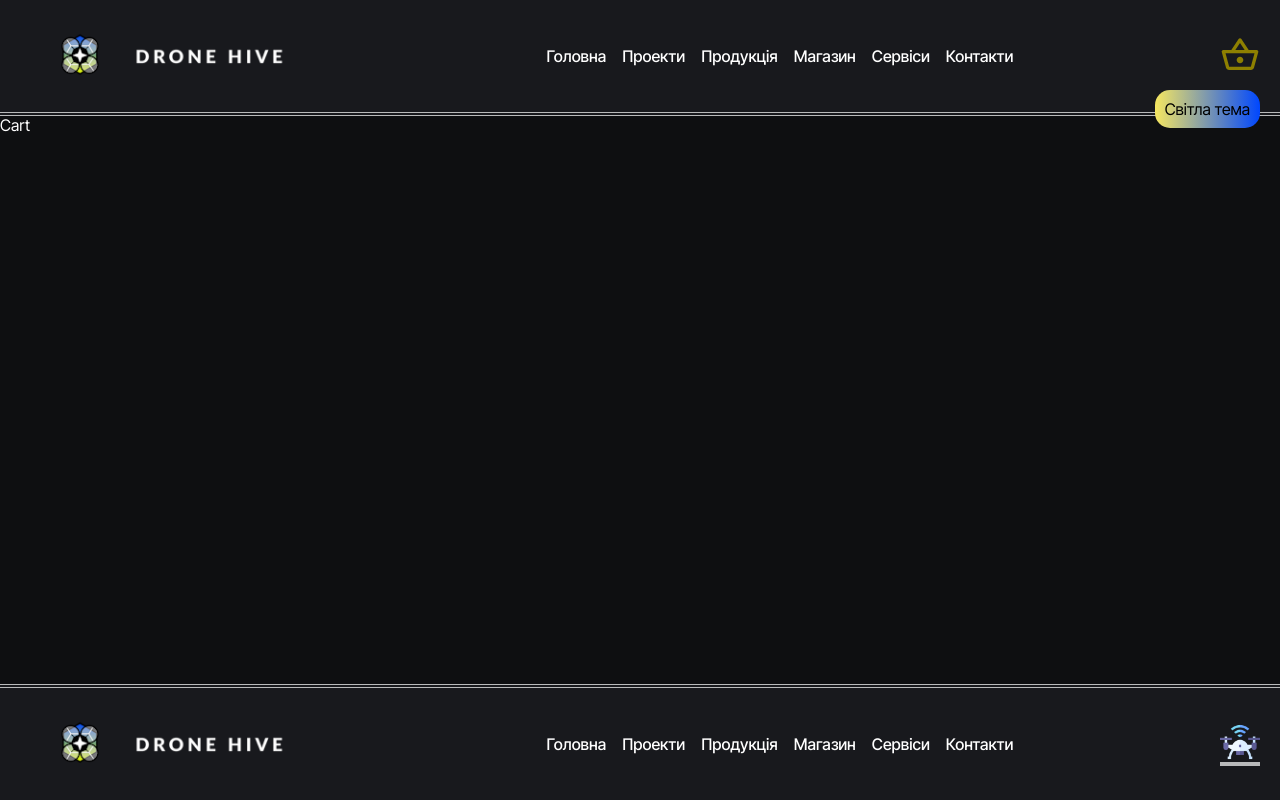
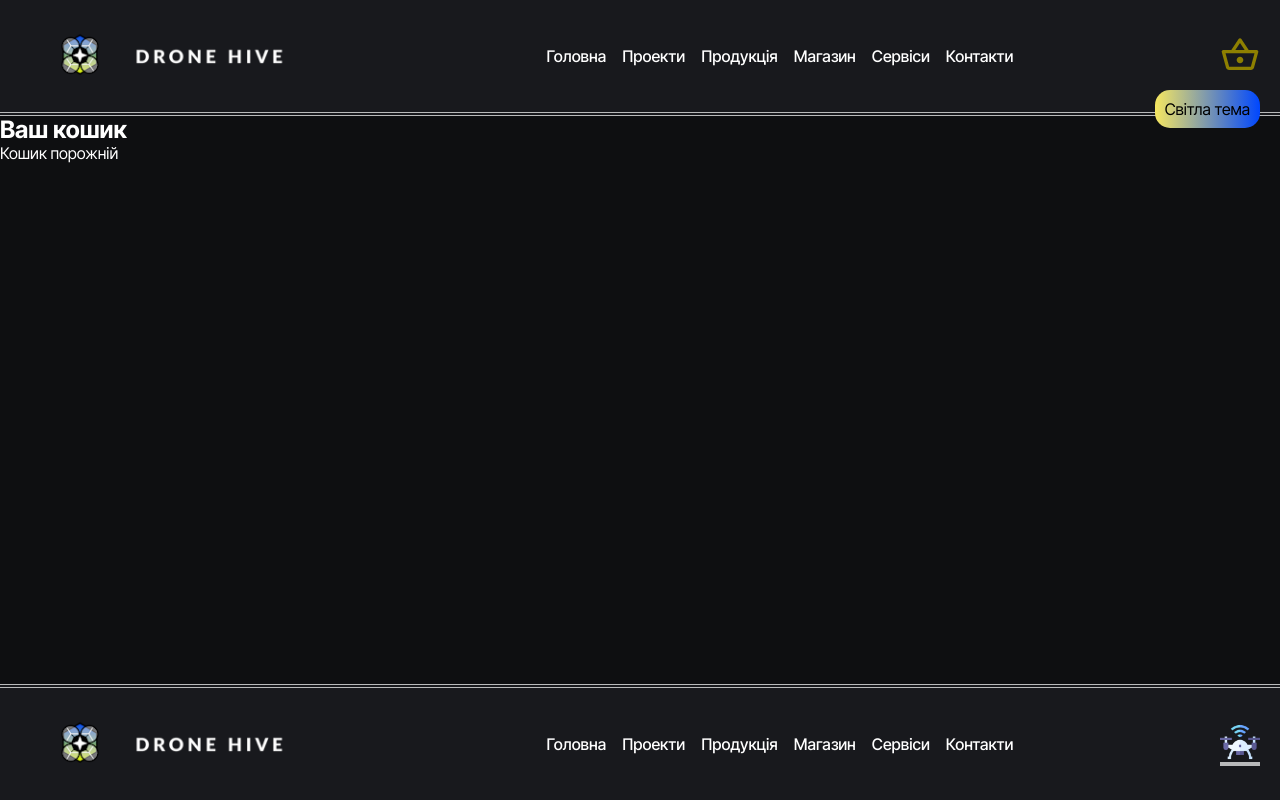
Before and after one commit to nadiiahonchar1/drone-hiwe-with-module, a Next.js app: page /cart in a window 1280 px wide. Built offline with nearby package versions, Linux system fonts and the light colour scheme.

Commit message:
add useSelector to cart

```diff
--- a/src/app/cart/page.tsx
+++ b/src/app/cart/page.tsx
@@ -1,3 +1,27 @@
+'use client';
+
+import React from 'react';
+import { useSelector } from 'react-redux';
+import { RootState } from '@/app/redux/store';
+
 export default function Cart() {
-  return <>Cart</>;
+  const cartItems = useSelector((state: RootState) => state.cart.items);
+  console.log('cartItems', cartItems);
+
+  return (
+    <div>
+      <h2>Ваш кошик</h2>
+      {cartItems.length > 0 ? (
+        cartItems.map((item) => (
+          <div key={item.id}>
+            <p>Назва продукту: {item.article}</p>
+            <p>Кількість: {item.quantity}</p>
+            <p>Загальна сума: {item.total} ₴</p>
+          </div>
+        ))
+      ) : (
+        <p>Кошик порожній</p>
+      )}
+    </div>
+  );
 }
--- a/src/app/redux/cartSlice.ts
+++ b/src/app/redux/cartSlice.ts
@@ -1,3 +1,4 @@
+'use client'
 import { createSlice } from '@reduxjs/toolkit';
 import type { PayloadAction } from '@reduxjs/toolkit';
 
```
Also changed, not shown: src/app/redux/Provider.ts (+0 -7 lines), src/app/shop/shop.module.css (+3 -4 lines).
